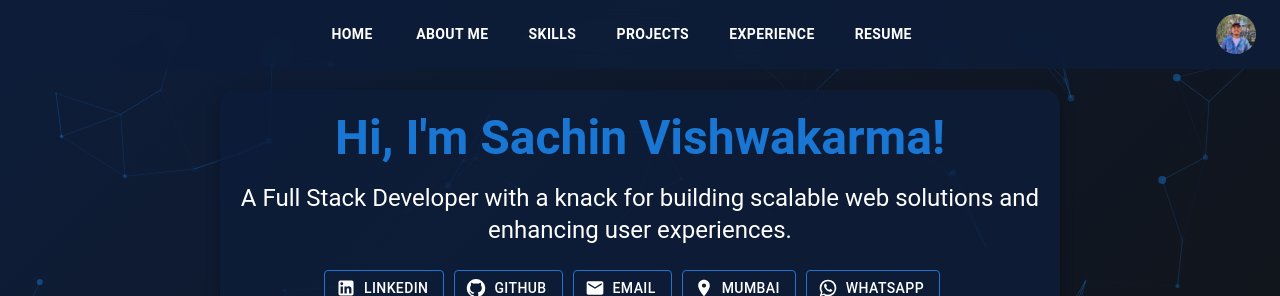
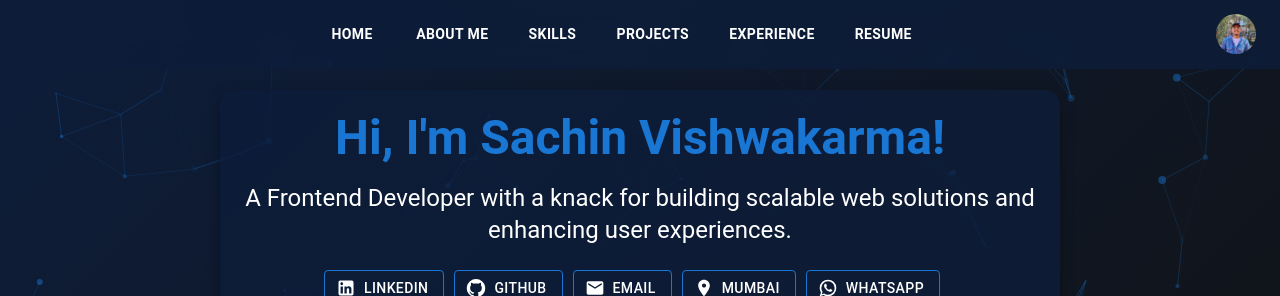
Before and after one commit to Sachin2123/react-portfolio, a React (Create React App) app: page /aboutme in a window 1280 px wide. Shown: the top 296 px of the page. Built offline with nearby package versions, Linux system fonts and the light colour scheme.

Commit message:
headline changed

```diff
--- a/src/Pages/AboutMe/AboutMe.js
+++ b/src/Pages/AboutMe/AboutMe.js
@@ -71,7 +71,7 @@ const AboutMe = () => {
               Hi, I'm Sachin Vishwakarma!
             </Typography>
             <Typography variant="h5" sx={{ color: "white", mb: 5 }}>
-              A Full Stack Developer with a knack for building scalable web
+              A Frontend Developer with a knack for building scalable web
               solutions and enhancing user experiences.
             </Typography>
 
```
